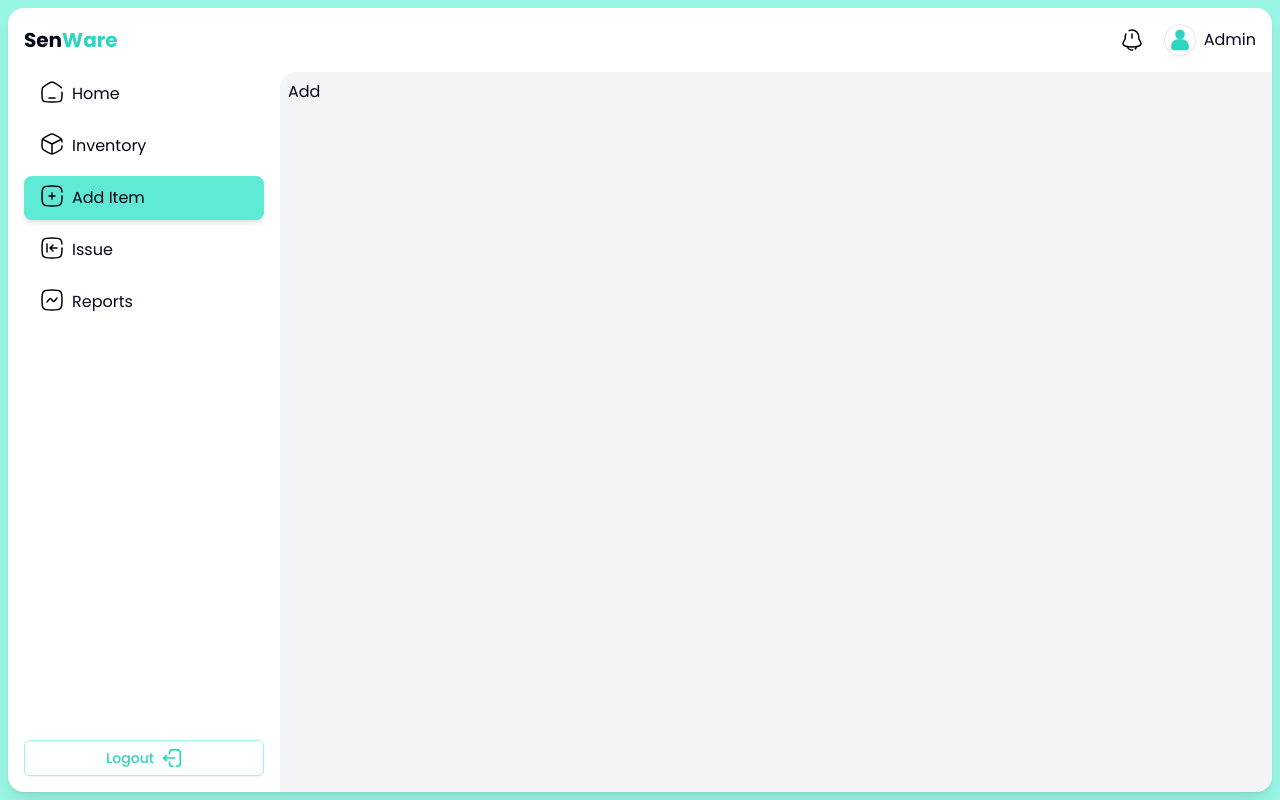
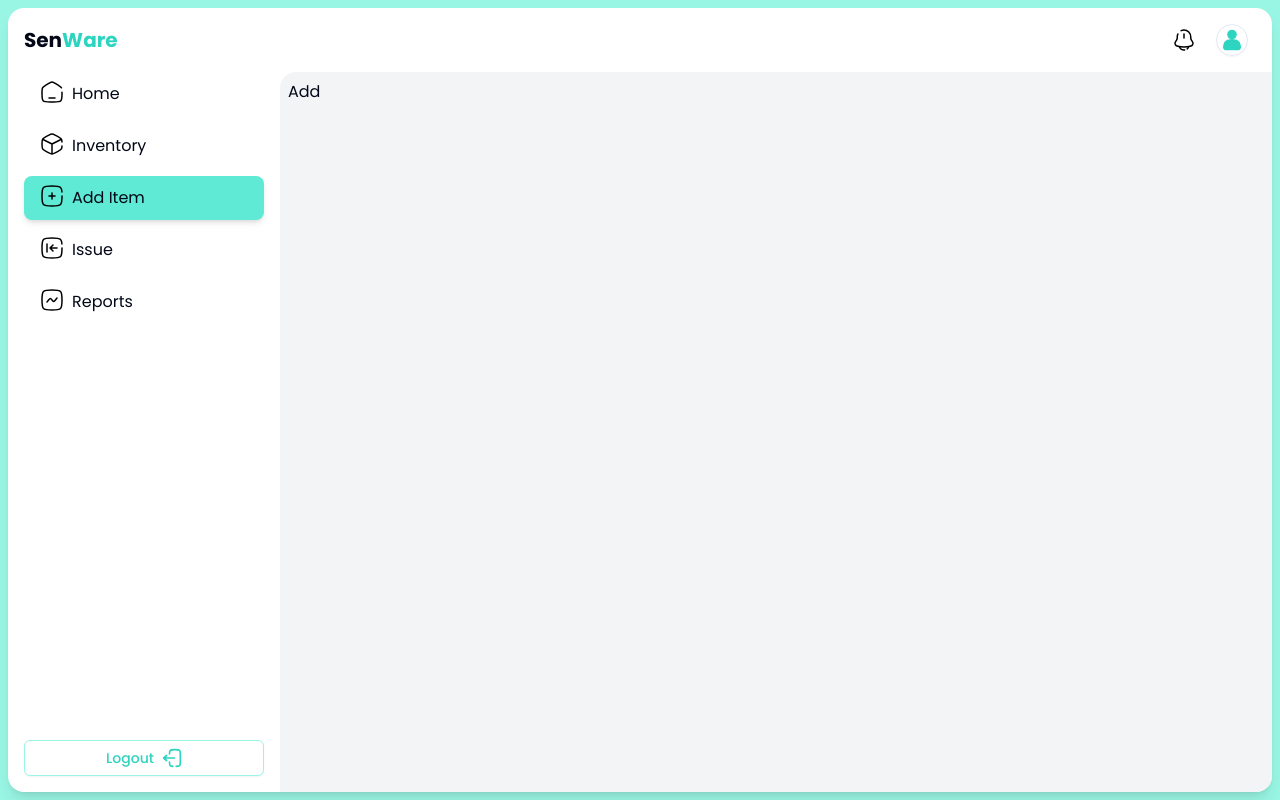
Before and after one commit to abdurrehman0206/SenWare, a Next.js app: page /add in a window 1280 px wide. Built offline with nearby package versions, Linux system fonts and the light colour scheme; no server answers.

Commit message:
Custom Session

```diff
--- a/src/auth.ts
+++ b/src/auth.ts
@@ -1,10 +1,50 @@
-import NextAuth from "next-auth";
+import NextAuth, { type DefaultSession } from "next-auth";
+import { JWT } from "next-auth/jwt";
 import { PrismaAdapter } from "@auth/prisma-adapter";
 import { db } from "@/lib/db";
 import authConfig from "@/auth.config";
+import { getUserById } from "@/data/user";
+
+declare module "next-auth" {
+  interface Session {
+    user: {
+      id: string;
+      username: string;
+    } & DefaultSession["user"];
+  }
+}
+declare module "next-auth/jwt" {
+  interface JWT {
+    user: {
+      id: string;
+      username: string;
+    };
+  }
+}
+
 export const { handlers, signIn, signOut, auth } = NextAuth({
-  callbacks :{
+  callbacks: {
+    async signIn({ user }) {
+      if (user.id) {
+        const existingUser = await getUserById(user.id);
+        if (!existingUser) return false;
+      }
+      return true;
+    },
+    async jwt({ token }) {
+      if (!token.sub) return token;
+      const existingUser = await getUserById(token.sub);
+      if (!existingUser) return token;
+      token.user = { id: token.sub, username: existingUser.username };
+      return token;
+    },
+    async session({ session, token }) {
+      if (session.user && token.user) {
+        session.user = { ...session.user, ...token.user };
+      }
 
+      return session;
+    },
   },
   adapter: PrismaAdapter(db),
   session: { strategy: "jwt" },
--- a/src/components/TopBar/TopBar.tsx
+++ b/src/components/TopBar/TopBar.tsx
@@ -1,10 +1,7 @@
-import { auth } from "@/auth";
 import { LogoIcon } from "../Icons/Logo";
 import UserBar from "../UserBar/UserBar";
 
-const TopBar = async () => {
-  const session = await auth();
-  console.log(session?.user);
+const TopBar = () => {
   return (
     <nav>
       <div className="p-4 flex items-center justify-between">
--- a/src/components/UserBar/UserBar.tsx
+++ b/src/components/UserBar/UserBar.tsx
@@ -2,8 +2,10 @@ import Image from "next/image";
 import { AvatarIcon } from "../Icons/Avatar";
 import { NotificationIcon } from "../Icons/Notification";
 import { Avatar, AvatarFallback, AvatarImage } from "@/components/ui/avatar";
-
-const UserBar = () => {
+import { auth } from "@/auth";
+const UserBar = async () => {
+  const session = await auth();
+  console.log(session?.user);
   return (
     <div className="flex flex-row items-center gap-5">
       <button className="cursor-pointer">
@@ -21,7 +23,7 @@ const UserBar = () => {
           <AvatarFallback>A</AvatarFallback>
         </Avatar>
 
-        <h5>Admin</h5>
+        <h5>{session?.user?.username}</h5>
       </span>
     </div>
   );
```
